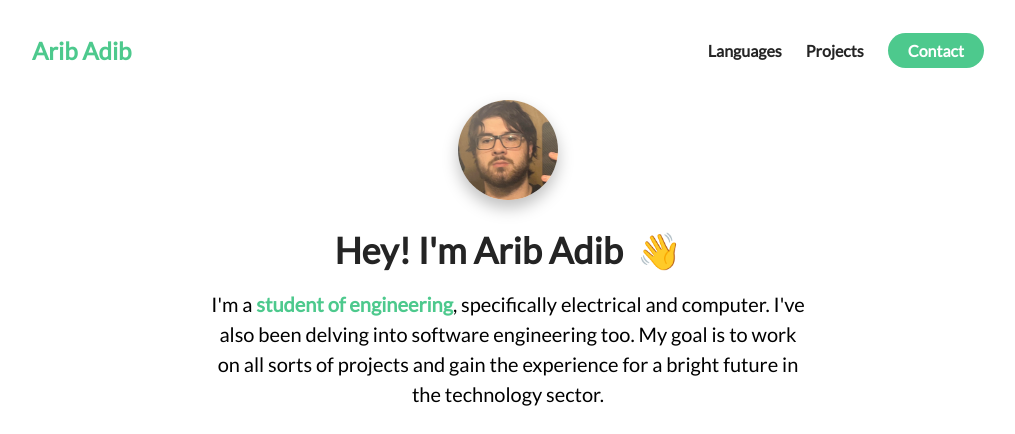
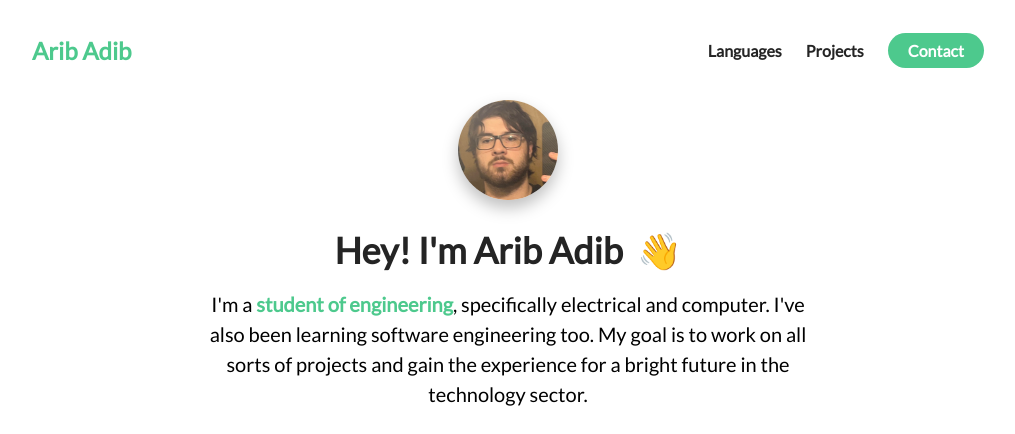
Before and after one commit to Aribium/porfolio, a plain HTML site: page index.html in a window 1280 px wide. Shown: the top 434 px of the page, without its empty margins (132-1147 px from the left). Drawn offline with Linux system fonts and the light colour scheme.

Commit message:
change text of para

```diff
--- a/index.html
+++ b/index.html
@@ -52,7 +52,7 @@
             </h1>
             <p class="about-me__info--para">
               I'm a <strong class="text--green">student of engineering</strong>,
-              specifically electrical and computer. I've also been delving into
+              specifically electrical and computer. I've also been learning
               software engineering too. My goal is to work on all sorts of
               projects and gain the experience for a bright future in the
               technology sector.
```
